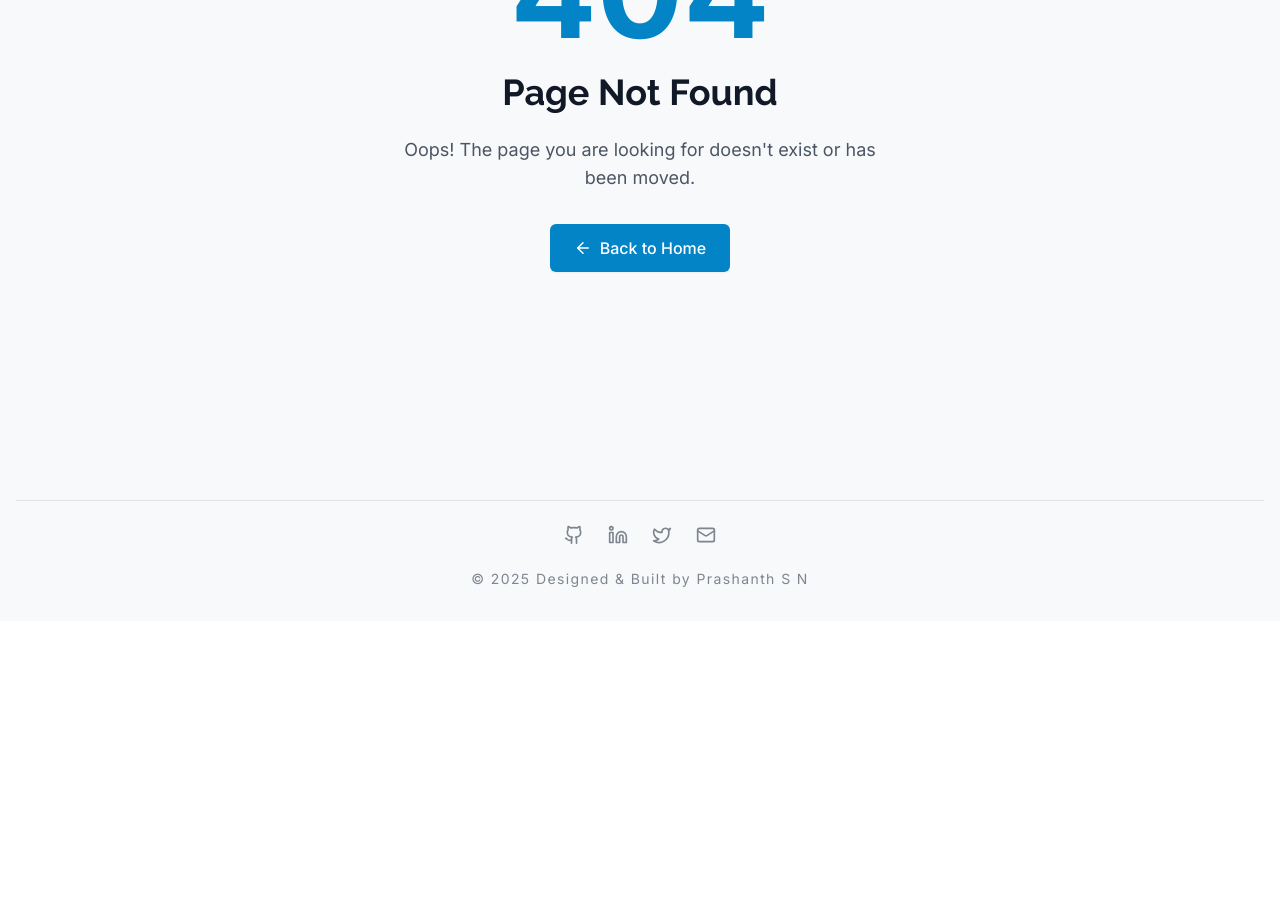
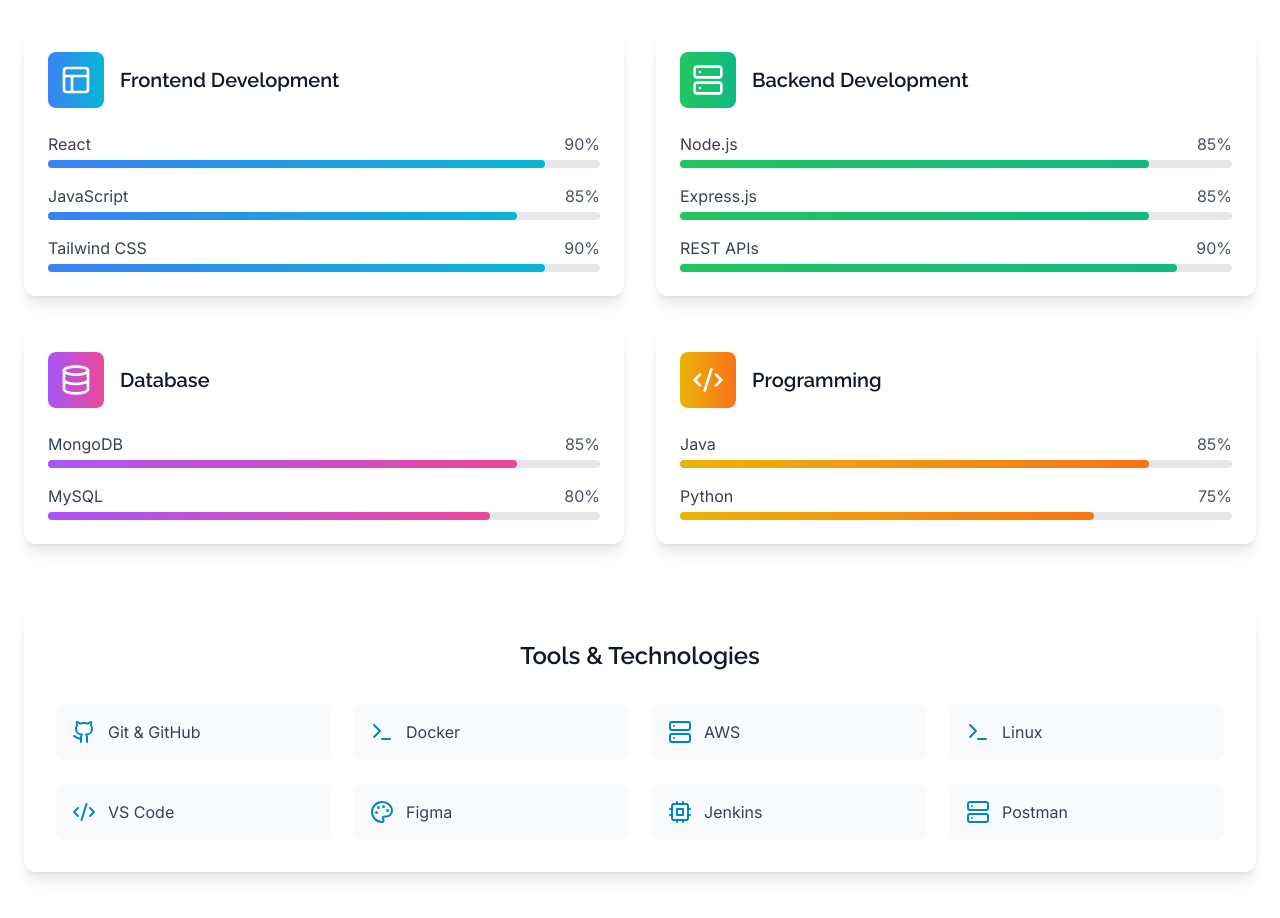
Before and after one commit to Prashanth0718/Portfolio-Website, a React (Vite) app: page /skills in a window 1280 px wide. Before the commit this address had no page. Shown: the part 340-1258 px from the top of the page. Before the commit the page ends 961 px from the top, so only its background shows below. Built offline with nearby package versions, Linux system fonts and the light colour scheme.

Commit message:
Added Skills Page

```diff
--- a/src/App.tsx
+++ b/src/App.tsx
@@ -3,6 +3,7 @@
 import Layout from './components/layout/Layout';
 import Home from './pages/Home';
 import About from './pages/About';
+import Skills from './pages/Skills';
 import Projects from './pages/Projects';
 import ProjectDetail from './pages/ProjectDetail';
 import Resume from './pages/Resume';
@@ -17,6 +18,7 @@
           <Route path="/" element={<Layout />}>
             <Route index element={<Home />} />
             <Route path="about" element={<About />} />
+            <Route path="skills" element={<Skills />} />
             <Route path="projects" element={<Projects />} />
             <Route path="projects/:id" element={<ProjectDetail />} />
             <Route path="resume" element={<Resume />} />
--- a/src/components/layout/Header.tsx
+++ b/src/components/layout/Header.tsx
@@ -7,6 +7,7 @@
 const navItems = [
   { name: 'Home', path: '/' },
   { name: 'About', path: '/about' },
+  { name: 'Skills', path: '/skills' },
   { name: 'Projects', path: '/projects' },
   { name: 'Resume', path: '/resume' },
   { name: 'Contact', path: '/contact' },
--- /dev/null
+++ b/src/pages/Skills.tsx
@@ -0,0 +1,197 @@
+import { motion } from 'framer-motion';
+import { Code2, Database, Layout, Server, Cpu, Github as Git, Terminal, Palette } from 'lucide-react';
+import Section from '../components/ui/Section';
+import SectionTitle from '../components/ui/SectionTitle';
+
+const Skills = () => {
+  const skillCategories = [
+    {
+      name: 'Frontend Development',
+      icon: <Layout className="w-8 h-8" />,
+      skills: [
+        { name: 'React', level: 90 },
+        { name: 'JavaScript', level: 85 },
+        { name: 'Tailwind CSS', level: 90 },
+      ],
+      color: 'from-blue-500 to-cyan-500'
+    },
+    {
+      name: 'Backend Development',
+      icon: <Server className="w-8 h-8" />,
+      skills: [
+        { name: 'Node.js', level: 85 },
+        { name: 'Express.js', level: 85 },
+        { name: 'REST APIs', level: 90 },
+      ],
+      color: 'from-green-500 to-emerald-500'
+    },
+    {
+      name: 'Database',
+      icon: <Database className="w-8 h-8" />,
+      skills: [
+        { name: 'MongoDB', level: 85 },
+        { name: 'MySQL', level: 80 },
+      ],
+      color: 'from-purple-500 to-pink-500'
+    },
+    {
+      name: 'Programming',
+      icon: <Code2 className="w-8 h-8" />,
+      skills: [
+        { name: 'Java', level: 85 },
+        { name: 'Python', level: 75 },
+      ],
+      color: 'from-yellow-500 to-orange-500'
+    }
+  ];
+
+  const tools = [
+    { name: 'Git & GitHub', icon: <Git /> },
+    { name: 'Docker', icon: <Terminal /> },
+    { name: 'AWS', icon: <Server /> },
+    { name: 'Linux', icon: <Terminal /> },
+    { name: 'VS Code', icon: <Code2 /> },
+    { name: 'Figma', icon: <Palette /> },
+    { name: 'Jenkins', icon: <Cpu /> },
+    { name: 'Postman', icon: <Server /> },
+  ];
+
+  const coursework = [
+    'Data Structures and Algorithms',
+    'Operating Systems',
+    'Computer Networks',
+    'Database Management Systems',
+    'Software Engineering',
+    'Artificial Intelligence & Machine Learning',
+    'Cloud Computing',
+    'Web Development',
+    'Mobile App Development',
+    'Cryptography and Security',
+  ];
+
+  return (
+    <Section className="pt-24 md:pt-32">
+      <SectionTitle
+        title="Technical Skills"
+        subtitle="A comprehensive overview of my technical expertise and proficiency in various technologies."
+        center={true}
+      />
+
+      {/* Skill Categories */}
+      <div className="grid grid-cols-1 md:grid-cols-2 gap-8 mt-12">
+        {skillCategories.map((category, index) => (
+          <motion.div
+            key={category.name}
+            initial={{ opacity: 0, y: 20 }}
+            whileInView={{ opacity: 1, y: 0 }}
+            viewport={{ once: true }}
+            transition={{ duration: 0.5, delay: index * 0.1 }}
+            className="bg-white dark:bg-dark-200 rounded-xl p-6 shadow-lg"
+          >
+            <div className="flex items-center mb-6">
+              <div className={`p-3 rounded-lg bg-gradient-to-r ${category.color} text-white`}>
+                {category.icon}
+              </div>
+              <h3 className="text-xl font-heading font-semibold ml-4 text-gray-900 dark:text-white">
+                {category.name}
+              </h3>
+            </div>
+
+            <div className="space-y-4">
+              {category.skills.map((skill, idx) => (
+                <div key={idx}>
+                  <div className="flex justify-between mb-1">
+                    <span className="text-gray-700 dark:text-gray-300">{skill.name}</span>
+                    <span className="text-gray-600 dark:text-gray-400">{skill.level}%</span>
+                  </div>
+                  <div className="w-full bg-gray-200 dark:bg-dark-300 rounded-full h-2">
+                    <motion.div
+                      initial={{ width: 0 }}
+                      whileInView={{ width: `${skill.level}%` }}
+                      viewport={{ once: true }}
+                      transition={{ duration: 1, delay: 0.2 }}
+                      className={`h-2 rounded-full bg-gradient-to-r ${category.color}`}
+                    />
+                  </div>
+                </div>
+              ))}
+            </div>
+          </motion.div>
+        ))}
+      </div>
+
+      {/* Tools & Technologies */}
+      <motion.div
+        initial={{ opacity: 0, y: 20 }}
+        whileInView={{ opacity: 1, y: 0 }}
+        viewport={{ once: true }}
+        transition={{ duration: 0.5 }}
+        className="mt-16 bg-white dark:bg-dark-200 rounded-xl p-8 shadow-lg"
+      >
+        <h3 className="text-2xl font-heading font-semibold text-gray-900 dark:text-white mb-8 text-center">
+          Tools & Technologies
+        </h3>
+        <div className="grid grid-cols-2 sm:grid-cols-3 md:grid-cols-4 gap-6">
+          {tools.map((tool, index) => (
+            <motion.div
+              key={tool.name}
+              initial={{ opacity: 0, scale: 0.9 }}
+              whileInView={{ opacity: 1, scale: 1 }}
+              viewport={{ once: true }}
+              transition={{ duration: 0.3, delay: index * 0.1 }}
+              className="flex items-center p-4 bg-gray-50 dark:bg-dark-300 rounded-lg"
+            >
+              <div className="text-primary-600 dark:text-primary-400 mr-3">
+                {tool.icon}
+              </div>
+              <span className="text-gray-700 dark:text-gray-300">{tool.name}</span>
+            </motion.div>
+          ))}
+        </div>
+      </motion.div>
+
+      {/* Coursework */}
+      <motion.div
+        initial={{ opacity: 0, y: 20 }}
+        whileInView={{ opacity: 1, y: 0 }}
+        viewport={{ once: true }}
+        transition={{ duration: 0.5 }}
+        className="mt-16 bg-white dark:bg-dark-200 rounded-xl p-8 shadow-lg"
+      >
+        <h3 className="text-2xl font-heading font-semibold text-gray-900 dark:text-white mb-8 text-center">
+          Relevant Coursework
+        </h3>
+        <div className="grid grid-cols-1 md:grid-cols-2 lg:grid-cols-3 gap-4">
+          {coursework.map((course, index) => (
+            <motion.div
+              key={course}
+              initial={{ opacity: 0, x: -20 }}
+              whileInView={{ opacity: 1, x: 0 }}
+              viewport={{ once: true }}
+              transition={{ duration: 0.3, delay: index * 0.1 }}
+              className="flex items-center"
+            >
+              <div className="w-2 h-2 bg-primary-600 dark:bg-primary-400 rounded-full mr-3" />
+              <span className="text-gray-700 dark:text-gray-300">{course}</span>
+            </motion.div>
+          ))}
+        </div>
+      </motion.div>
+
+      {/* Future Learning */}
+      <motion.div
+        initial={{ opacity: 0, y: 20 }}
+        whileInView={{ opacity: 1, y: 0 }}
+        viewport={{ once: true }}
+        transition={{ duration: 0.5 }}
+        className="mt-16 text-center"
+      >
+        <p className="text-gray-600 dark:text-gray-400 italic">
+          Always learning, always growing. Currently exploring new technologies and frameworks.
+        </p>
+      </motion.div>
+    </Section>
+  );
+};
+
+export default Skills;
```
